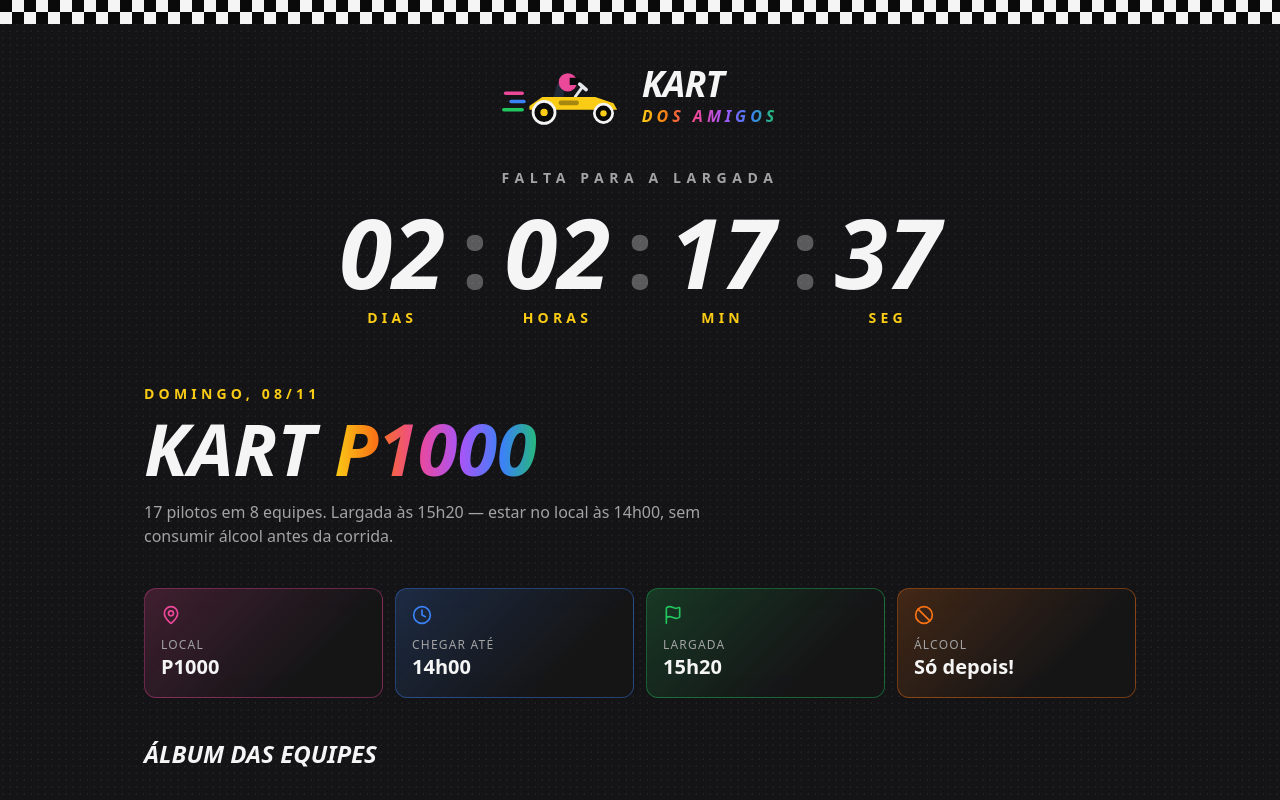
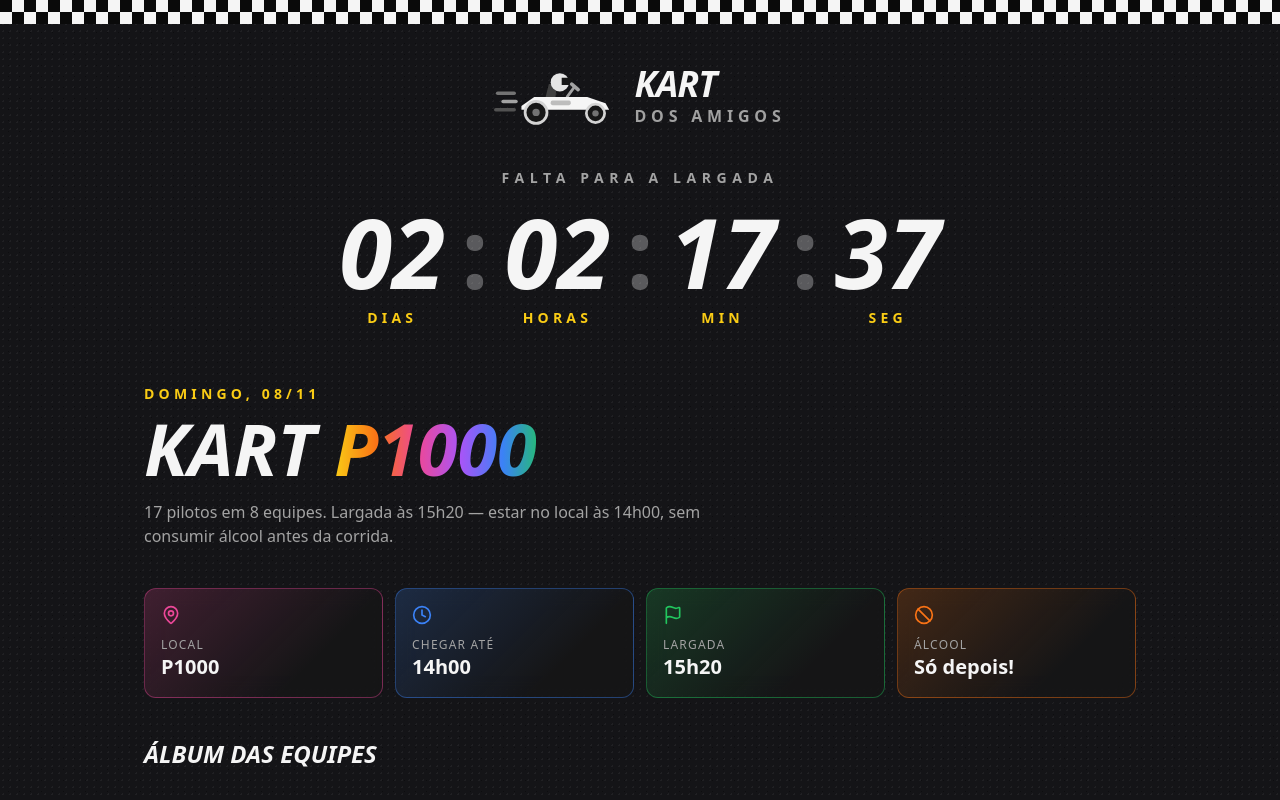
Before and after one commit to AbieladoDev/kart-site, a Next.js app: page / in a window 1280 px wide. Shown: the top 800 px of the page. Built offline with nearby package versions, Linux system fonts and the light colour scheme; no server answers.

Commit message:
style: neutral colors on logo and favicon
Co-Authored-By: Claude Opus 5.5 <noreply@anthropic.com>

```diff
--- a/src/app/logo.tsx
+++ b/src/app/logo.tsx
@@ -3,25 +3,25 @@ export function KartIcone({ className }: { className?: string }) {
   return (
     <svg viewBox="0 0 140 70" className={className} aria-hidden="true">
       {/* linhas de velocidade */}
-      <rect x="2" y="30" width="22" height="4" rx="2" fill="#ec4899" />
-      <rect x="8" y="39" width="18" height="4" rx="2" fill="#3b82f6" />
-      <rect x="0" y="48" width="24" height="4" rx="2" fill="#22c55e" />
+      <rect x="2" y="30" width="22" height="4" rx="2" fill="#737373" />
+      <rect x="8" y="39" width="18" height="4" rx="2" fill="#a3a3a3" />
+      <rect x="0" y="48" width="24" height="4" rx="2" fill="#525252" />
       {/* banco */}
-      <path d="M56 38 L60 22 L69 22 L67 38 Z" fill="#1f2937" />
+      <path d="M56 38 L60 22 L69 22 L67 38 Z" fill="#404040" />
       {/* piloto (capacete) */}
-      <circle cx="72" cy="20" r="10" fill="#ec4899" />
-      <path d="M74 15 h9 a3 3 0 0 1 0 8 h-9 Z" fill="#0a0a0a" />
+      <circle cx="72" cy="20" r="10" fill="#e5e5e5" />
+      <path d="M74 15 h9 a3 3 0 0 1 0 8 h-9 Z" fill="#171717" />
       {/* volante */}
-      <path d="M80 36 L88 25" stroke="#e5e7eb" strokeWidth="3" strokeLinecap="round" />
-      <path d="M85 22 L92 28" stroke="#e5e7eb" strokeWidth="4" strokeLinecap="round" />
+      <path d="M80 36 L88 25" stroke="#a3a3a3" strokeWidth="3" strokeLinecap="round" />
+      <path d="M85 22 L92 28" stroke="#a3a3a3" strokeWidth="4" strokeLinecap="round" />
       {/* carroceria */}
-      <path d="M30 46 L44 36 L102 36 L122 43 L126 50 L30 50 Z" fill="#facc15" />
-      <rect x="62" y="40" width="22" height="5" rx="2" fill="#0a0a0a" opacity="0.35" />
+      <path d="M30 46 L44 36 L102 36 L122 43 L126 50 L30 50 Z" fill="#f5f5f5" />
+      <rect x="62" y="40" width="22" height="5" rx="2" fill="#171717" opacity="0.25" />
       {/* rodas */}
-      <circle cx="46" cy="53" r="12" fill="#0a0a0a" stroke="#f5f5f5" strokeWidth="3" />
-      <circle cx="46" cy="53" r="4" fill="#facc15" />
-      <circle cx="111" cy="54" r="10" fill="#0a0a0a" stroke="#f5f5f5" strokeWidth="3" />
-      <circle cx="111" cy="54" r="3.5" fill="#facc15" />
+      <circle cx="46" cy="53" r="12" fill="#171717" stroke="#d4d4d4" strokeWidth="3" />
+      <circle cx="46" cy="53" r="4" fill="#737373" />
+      <circle cx="111" cy="54" r="10" fill="#171717" stroke="#d4d4d4" strokeWidth="3" />
+      <circle cx="111" cy="54" r="3.5" fill="#737373" />
     </svg>
   )
 }
@@ -31,8 +31,8 @@ export function Logo() {
     <div className="flex items-center justify-center gap-3">
       <KartIcone className="h-14 w-auto sm:h-16" />
       <div className="leading-none">
-        <div className="text-3xl font-black uppercase italic tracking-tight sm:text-4xl">Kart</div>
-        <div className="titulo-arcoiris text-sm font-black uppercase italic tracking-[0.25em] sm:text-base">
+        <div className="text-3xl font-black uppercase italic tracking-tight text-neutral-100 sm:text-4xl">Kart</div>
+        <div className="text-sm font-bold uppercase tracking-[0.3em] text-neutral-400 sm:text-base">
           dos amigos
         </div>
       </div>
```
Also changed, not shown: src/app/icon.svg.
